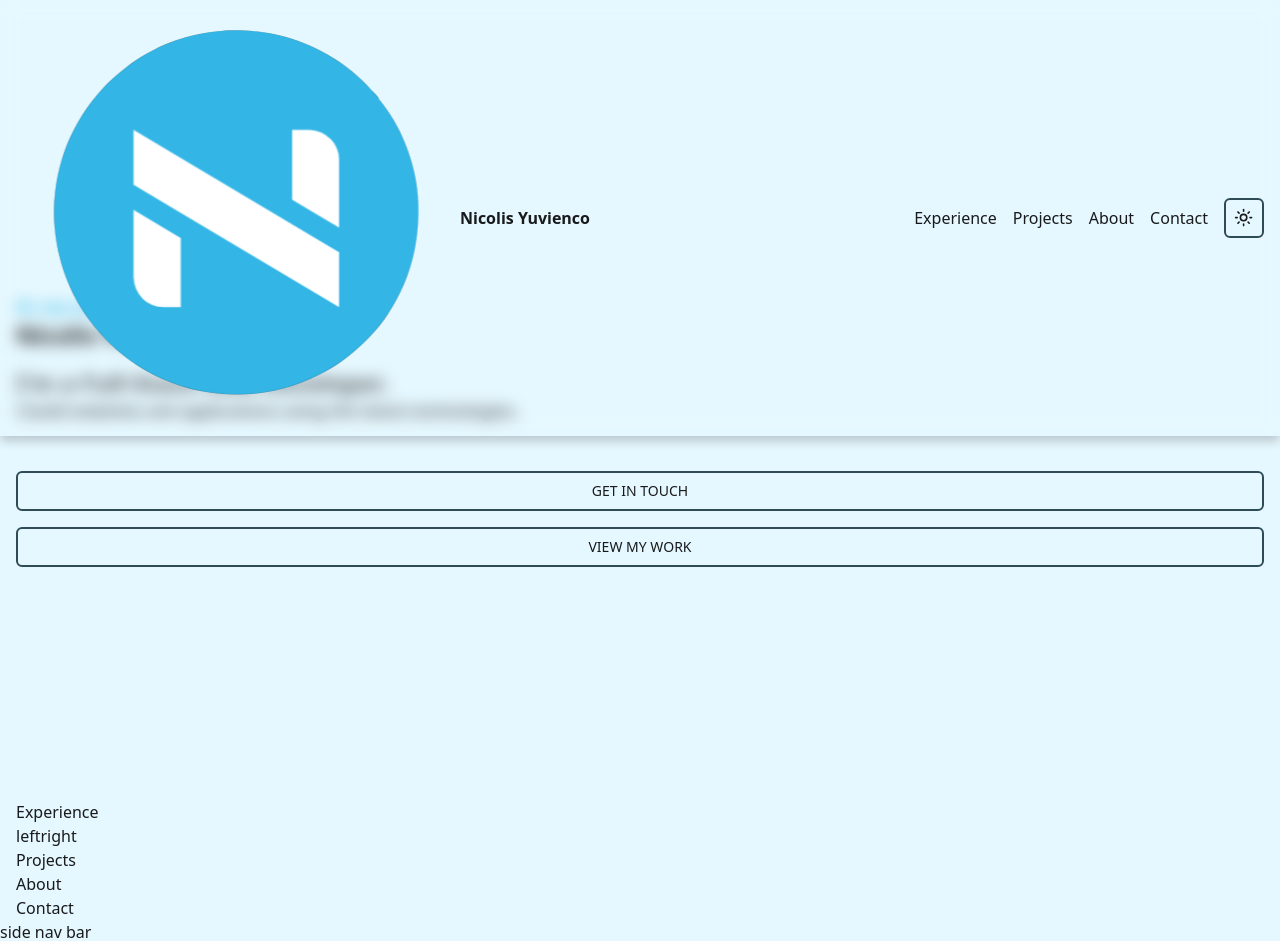
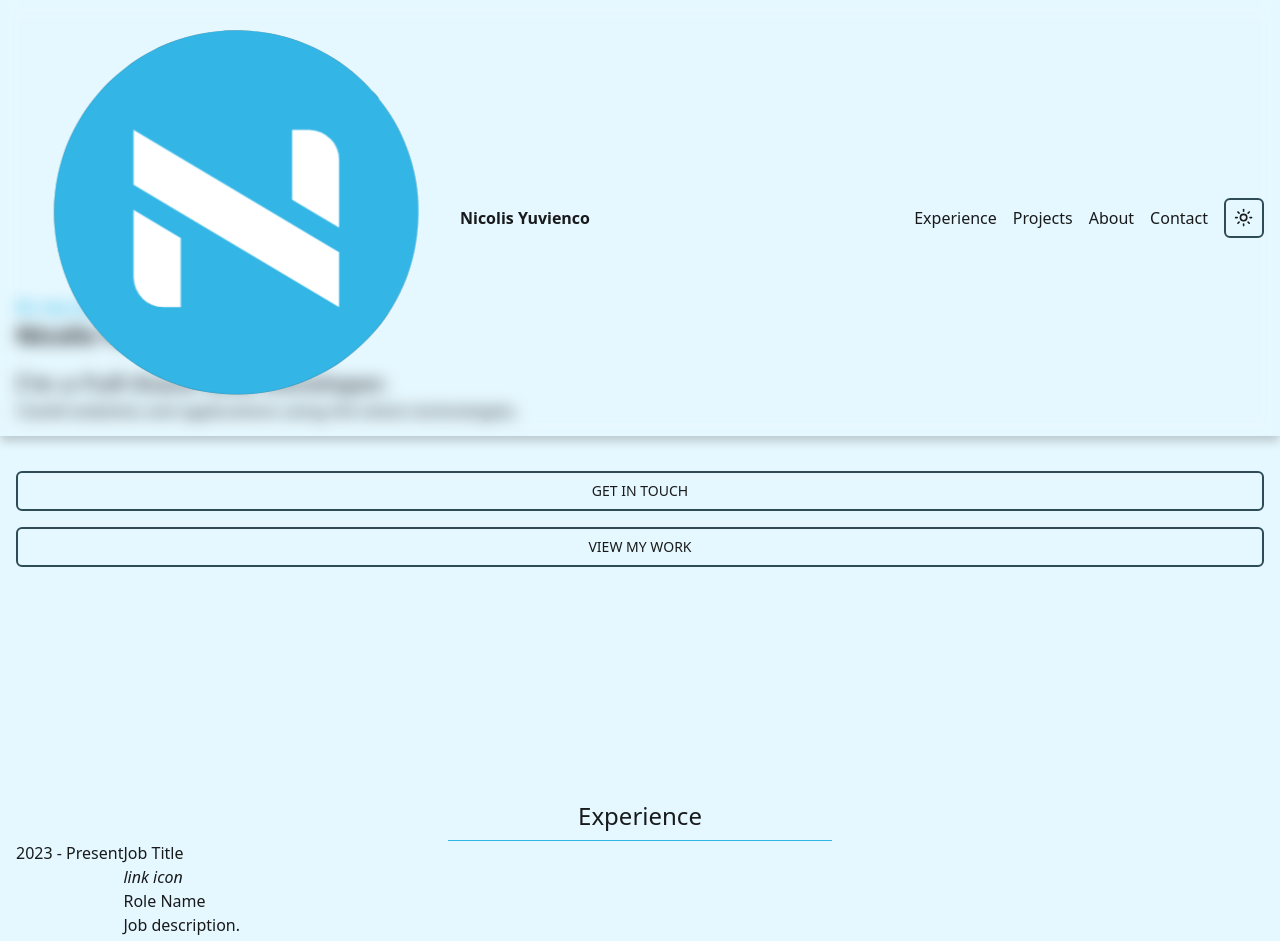
Before and after one commit to nicyuvi/nicyuvi-v2, a Next.js app: page / in a window 1280 px wide. Shown: the top 941 px of the page. Built offline with nearby package versions, Linux system fonts and the light colour scheme.

Commit message:
style section header

```diff
--- a/src/app/(main)/(components)/experience.tsx
+++ b/src/app/(main)/(components)/experience.tsx
@@ -1,10 +1,21 @@
 export default function Experience() {
   return (
     <>
-      <h2>Experience</h2>
-      <div className="flex">
-        <div>left</div>
-        <div>right</div>
+      <h2 className="mx-auto max-w-sm border-b border-b-primary pb-2 text-center text-2xl">
+        Experience
+      </h2>
+      <div className="md:flex">
+        <div>2023 - Present</div>
+        <div>
+          <div>
+            <h2>Job Title</h2>
+            <i>link icon</i>
+          </div>
+          <span>Role Name</span>
+          <p>Job description.</p>
+          <span>tech one</span>
+          <span>tech two</span>
+        </div>
       </div>
     </>
   )
```
